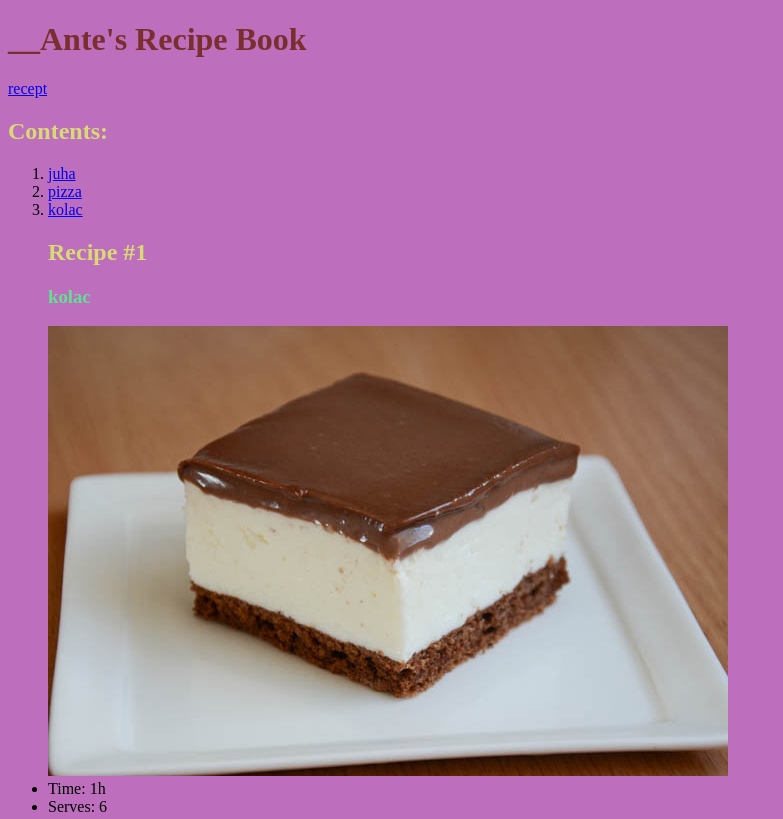
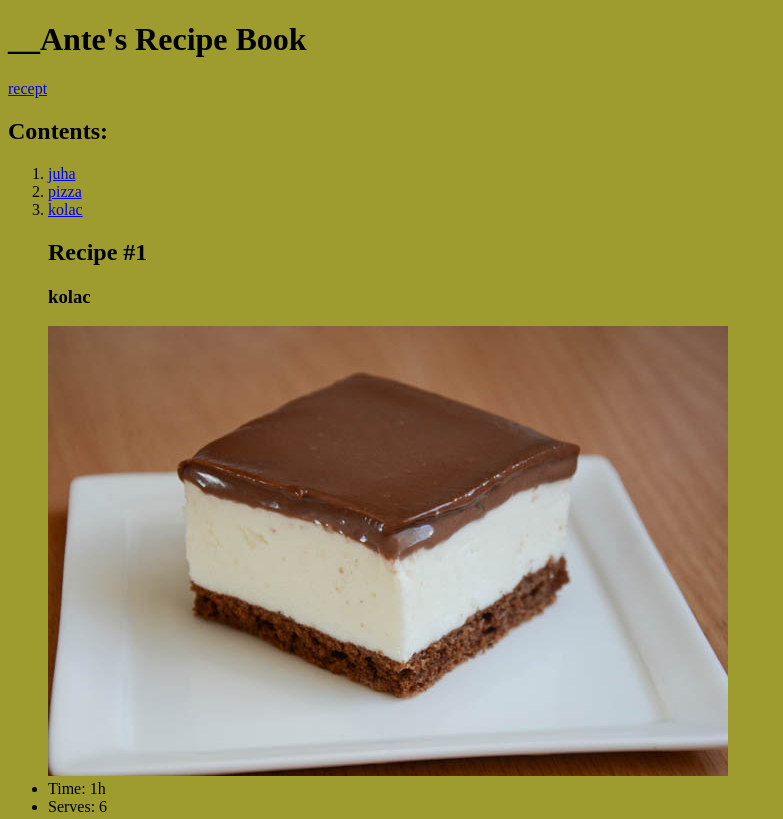
Before and after one commit to AnteMihaljevic/vjezba, a plain HTML site: page index.html in a window 1280 px wide. Shown: the top 819 px of the page, without its empty margins (0-783 px from the left). Drawn offline with Linux system fonts and the light colour scheme.

Commit message:
Update index.html

```diff
--- a/index.html
+++ b/index.html
@@ -3,17 +3,17 @@
     <head>
     <style>
         h1 {
-            color:rgb(122, 47, 47);
+            color:rgb(0, 0, 0);
         }
         body {
-            background-color:rgb(189, 111, 189);
+            background-color:rgb(158, 156, 47);
 
         }
         h2 {
-            color:rgb(216, 219, 116);
+            color:rgb(0, 0, 0);
         }
         h3{
-           color:rgb(98, 224, 144);}
+           color:rgb(0, 0, 0);}
     </style>
         <title>Project: Recipe book</title>
         <meta charset="utf-8">
```
